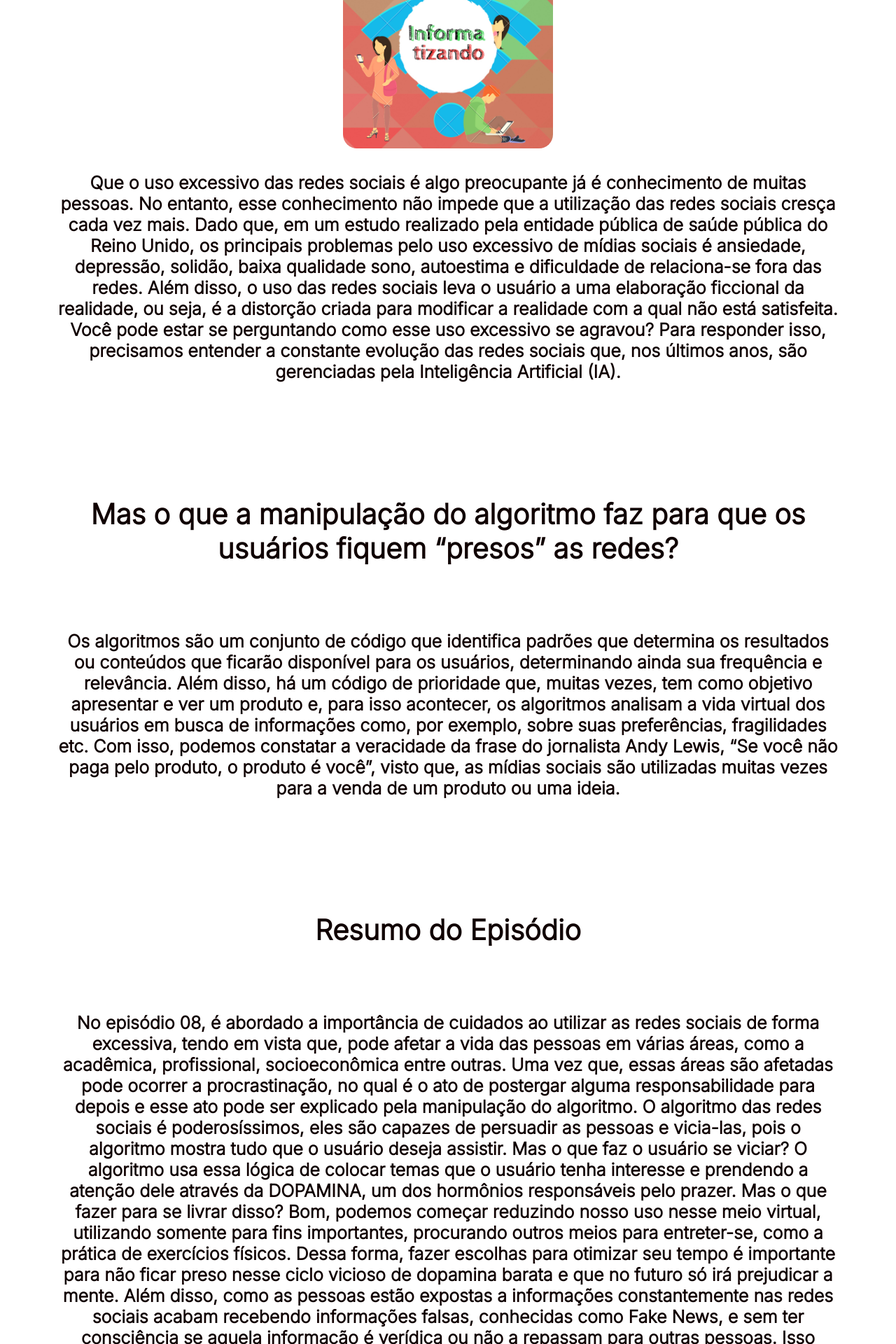
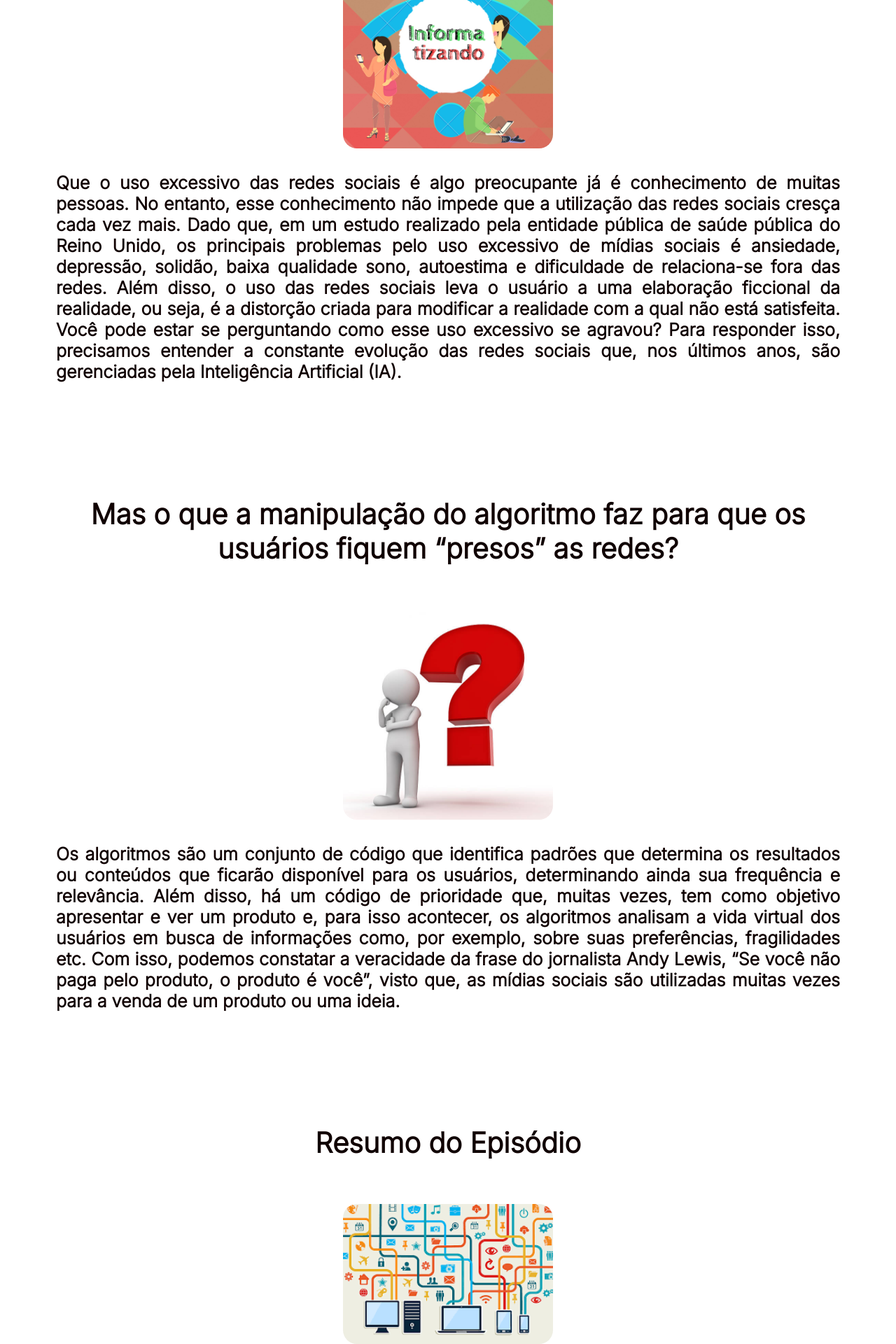
Before and after one commit to ProdigyCoderMendes/Projeto-RPP-IFRN-Extensao-Podcast-Informatizando, a PHP site: page /episodio-08.html in a window 1280 px wide. Shown: the part 453-2373 px from the top of the page at 70% size. Run offline with PHP 8.4, Linux system fonts and the light colour scheme.

Commit message:
adicionando imagens e justificando textos

```diff
--- a/episodio-08.html
+++ b/episodio-08.html
@@ -45,6 +45,7 @@
         Mas o que a manipulação do algoritmo faz para que os usuários fiquem
         “presos” as redes?
       </h2>
+      <img src="img/interrogacao.jpg" alt="logo-pergunta">
       <div class="introducao-episodio">
         <p>
           Os algoritmos são um conjunto de código que identifica padrões que
@@ -63,6 +64,7 @@
 
     <section class="hero">
       <h2>Resumo do Episódio</h2>
+      <img src="img/resumo-episodio.png" alt="resumo-episodio">
       <div class="introducao-episodio">
         <p>
           No episódio 08, é abordado a importância de cuidados ao utilizar as
--- a/style-episodes.css
+++ b/style-episodes.css
@@ -55,6 +55,11 @@ header img{
     display: flex;
 }
 
+.introducao-episodio p{
+    display: flex;align-items: center;justify-content: center;
+    text-align: justify;
+}
+
 footer{
     display: flex;
     align-items: center;
--- a/style.css
+++ b/style.css
@@ -51,6 +51,7 @@ nav a {
     margin: 30px;
     font-size: 20px;
     font-weight: 600;
+    text-align: justify;
 }
 
 .hero img{
```
Also changed, not shown: img/interrogacao.jpg (added), img/resumo-episodio.png (added).
